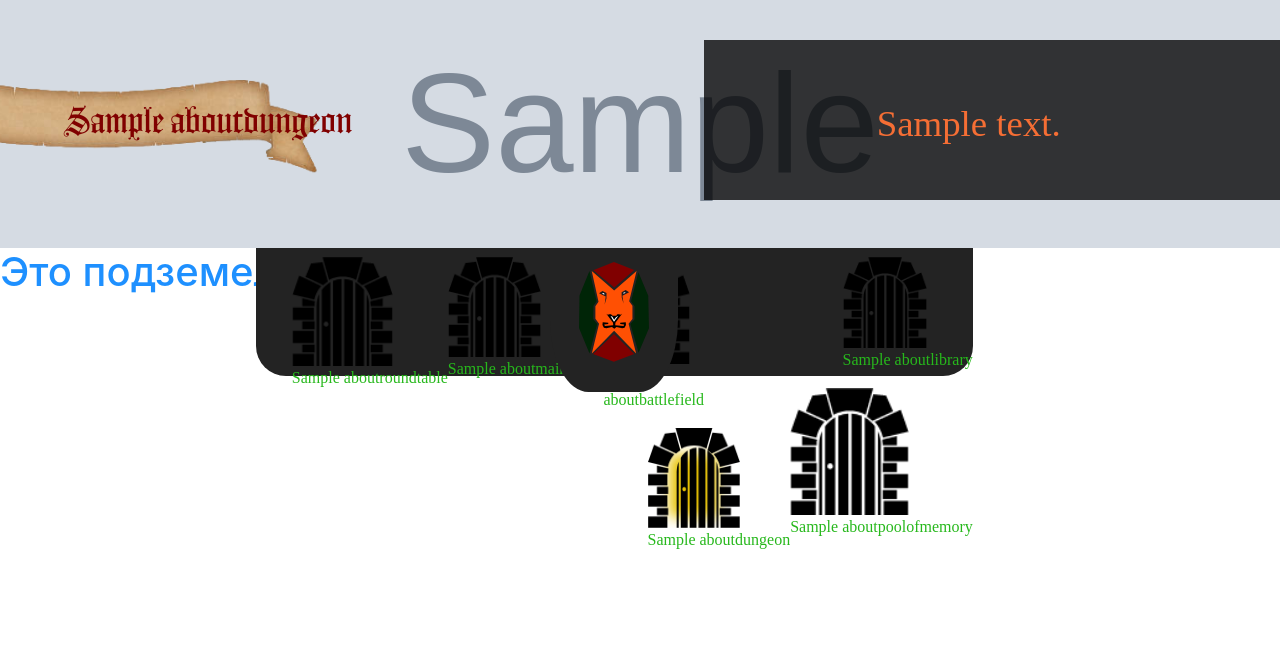
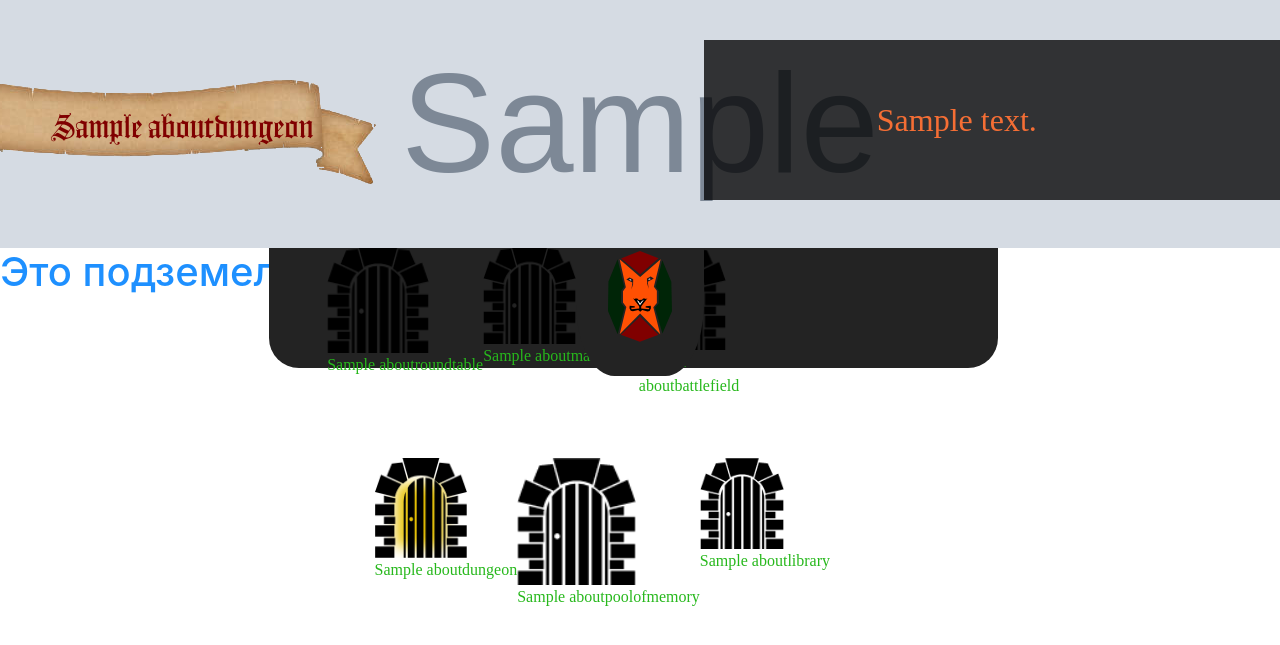
Before and after one commit to LeoM666/GameKlanRedLion, a Django app: page /dungeon/ in a window 1280 px wide. Shown: the top 645 px of the page. Run offline with Django 3.2, Linux system fonts and the light colour scheme; tables that the repository leaves empty hold one stand-in row (values such as "Sample post"); grey boxes marked "Sample" are stand-in pictures; some libraries are stand-ins or nearby versions.

Commit message:
Revert "Initial Commit"
This reverts commit e1dcd33c

```diff
--- a/GameKlanRed/settings.py
+++ b/GameKlanRed/settings.py
@@ -24,7 +24,7 @@ SECRET_KEY = 'mc!pjzw+&f&fqd45njmf-y)z2k_i(fzk+k%aau(71x6)rf!vr%'
 # SECURITY WARNING: don't run with debug turned on in production!
 DEBUG = True
 
-ALLOWED_HOSTS = ['127.0.0.1', 'localhost', 'be04c14f.ngrok.io']
+ALLOWED_HOSTS = ['127.0.0.1', 'localhost', 'ffb89e16.ngrok.io']
 
 # Application definition
 
--- a/templates/union/union.html
+++ b/templates/union/union.html
@@ -19,7 +19,6 @@
             <link rel="stylesheet" href="{% static 'MainHall/css/style.css' %}" type="text/css">
         {% elif foo.id_room == 3 %}
             <link rel="stylesheet" href="{% static 'BattleField/css/style.css' %}" type="text/css">
-            <link rel="stylesheet" href="{% static 'BattleField/css/media.css' %}" type="text/css">
         {% elif foo.id_room == 4 %}
             <link rel="stylesheet" href="{% static 'Library/css/style.css' %}" type="text/css">
         {% elif foo.id_room == 5 %}
@@ -35,7 +34,7 @@
 {% for dat in data %}
 <p id="name">{{ dat.name_room }}</p>
 <div class="blackQuar">
-     <p id="inBlack">{{ dat.about_room }}</p>
+     <p>{{ dat.about_room }}</p>
 </div>
 <div id="preview" style="background-image: url({{ dat.image_room.url }});"></div>
 {% endfor %}
@@ -49,7 +48,7 @@
 
     {% for foo in data %}
 
-    <div class="nav">
+    <ul class="nav">
         <ul class="navOne">
             <li>
                 {% if foo.id_room == 1 %}
@@ -153,7 +152,7 @@
             </li>
 
         </ul>
-    </div>
+    </ul>
 
    {% endfor %}
 
--- a/union/static/union/css/media.css
+++ b/union/static/union/css/media.css
@@ -1,231 +1,6 @@
-/* Smartphones (portrait and landscape) ----------- */
-@media only screen and (min-device-width : 320px) and (max-device-width : 480px) and (orientation : portrait) {
-    #preview{
-        height: 11%;
-    }
-
-    .scrolls {
-        width: 50%;
-        top: 3%;
-    }
-
-    #name{
-        font-size: 1em;
-        top: 3.5%;
-        left: 7%;
-    }
-
-    .blackQuar{
-        width: 40%;
-        height: 6%;
-        top: 3%;
-    }
-
-     .blackQuar p {
-         top: 20%;
-        font-size: 1em;
-    }
-
-     .nav{
-         width: 100%;
-         border-radius: 0;
-         left: 0;
-         right: 0;
-         top: 10%;
-         height: 9%;
-     }
-
-     .contLogo{
-         width: 17%;
-         height: 15%;
-         top: 5%;
-         left: 40%;
-     }
-
-     .contLogo .logo{
-         top: 50%;
-         width: 60%;
-         left: 20%;
-     }
-
-     .nav .navOne {
-         padding-left: 2%;
-         padding-top: 5%;
-         width: 50%;
-     }
-
-     .nav .navOne li {
-         margin-left: 2%;
-         padding-left: 0;
-         width: 27%;
-     }
-
-     .nav .navOne li img {
-         padding-left: 5%;
-         width: 60%;
-
-     }
-
-     .nav .navOne li p {
-         font-size: 0.6em
-     }
-
-     .nav .navOne li:nth-child(3) p{
-         padding-left: 4%;
-     }
-
-     .nav .navFour {
-         padding-left: 2%;
-         padding-top: 5%;
-         width: 50%;
-     }
-
-     .nav .navFour li {
-         margin-left: 2%;
-         padding-left: 0;
-         width: 27%;
-     }
-
-     .nav .navFour li img {
-         padding-left: 5%;
-         width: 60%;
-
-     }
-
-     .nav .navFour li p {
-         font-size: 0.6em
-     }
-
-}
-
-/* Smartphones (landscape) ----------- */
-@media only screen and (min-device-width : 321px) and (orientation : landscape){}
-
-/* Smartphones (portrait) ----------- */
-@media only screen and (max-device-width : 500px) and (orientation : portrait){}
-
-/* iPads (landscape) ----------- */
-@media only screen and (min-device-width : 768px) and (max-device-width : 1024px) and (orientation : landscape) {}
-
-/* iPads (portrait) ----------- */
-@media only screen and (min-device-width : 500px) and (max-device-width : 1024px) and (orientation : portrait){}
-
-/* Desktops and laptops ----------- */
-@media (min-width: 801px) and (max-width: 1023px){}
-
-
-@media only screen and (min-width : 1224px) {
-    .scrolls {
-        width: 35%;
-    }
-
-    #name {
-        font-size: 2.2em;
-        left: 5%;
-        top: 12%;
-    }
-
-     #inBlack {
-        font-size: 2.3em;
-    }
-
-     .contLogo {
-        left: 43%;
-        top: 19%;
-    }
-
-     .contLogo .logo {
-         top: 46%;
-         width: 55%;
-         left: 22%;
-    }
-
-     .nav {
-        display: block;
-        width: 56%;
-        left: 20%;
-         height: 22%;
-    }
-
-     .nav .navOne {
-        padding-top: 8%;
-        padding-left: 5%;
-    }
-
-     .nav .navFour {
-        padding-top: 0;
-        padding-right: 0;
+/* Large screens ----------- */
+@media only screen and (min-width : 1824px) {
+    .scrolls{
+        position: relative;
     }
 }
-
-
- /*Large screens -----------*/
-@media only screen and (min-width : 1824px) {
-    .scrolls {
-        width: 40%;
-    }
-
-    #name {
-        font-size: 3em;
-        left: 6%;
-        top: 13%;
-    }
-
-    #inBlack {
-        font-size: 3em;
-    }
-
-    .contLogo {
-        left: 44.5%;
-        top: 20%;
-    }
-
-    .contLogo .logo {
-        left: 20%;
-        top: 40%;
-        width: 60%;
-    }
-
-    .nav {
-        display: block;
-        width: 59%;
-        height: 23%;
-        left: 20%;
-
-    }
-
-    .nav .navOne {
-        padding-top: 8%;
-        padding-left: 0;
-    }
-
-    .nav .navOne li {
-        padding-left: 5%;
-    }
-
-    .nav .navOne li img {
-        width: 110%;
-    }
-
-    .nav .navOne li p {
-        font-size: 1.4em;
-    }
-
-
-    .nav .navFour {
-        padding-top: 0;
-        padding-right: 3%;
-    }
-
-    .nav .navFour li {
-        padding-right: 5%;
-    }
-
-    .nav .navFour li p {
-        font-size: 1.4em;
-    }
-
-    .nav .navFour li img {
-        width: 110%;
-    }
-}
--- a/union/static/union/css/style.css
+++ b/union/static/union/css/style.css
@@ -95,7 +95,7 @@ body{
 
 .nav .navOne{
     list-style-type: none;
-    padding-top: 7%;
+    padding-top: 6%;
     padding-left: 8%;
     margin: 0;
 }
@@ -111,7 +111,7 @@ body{
 
 .nav .navFour{
     list-style-type: none;
-    padding-top: 7%;
+    padding-top: 6%;
     padding-left: 14.5%;
     margin: 0;
 }
```
Also changed, not shown: BattlleField/static/BattleField/css/media.css (deleted, +0 -19 lines), BattlleField/static/BattleField/css/style.css (+2 -12 lines), templates/connects/battlefield_parts.html (+1 -9 lines).
